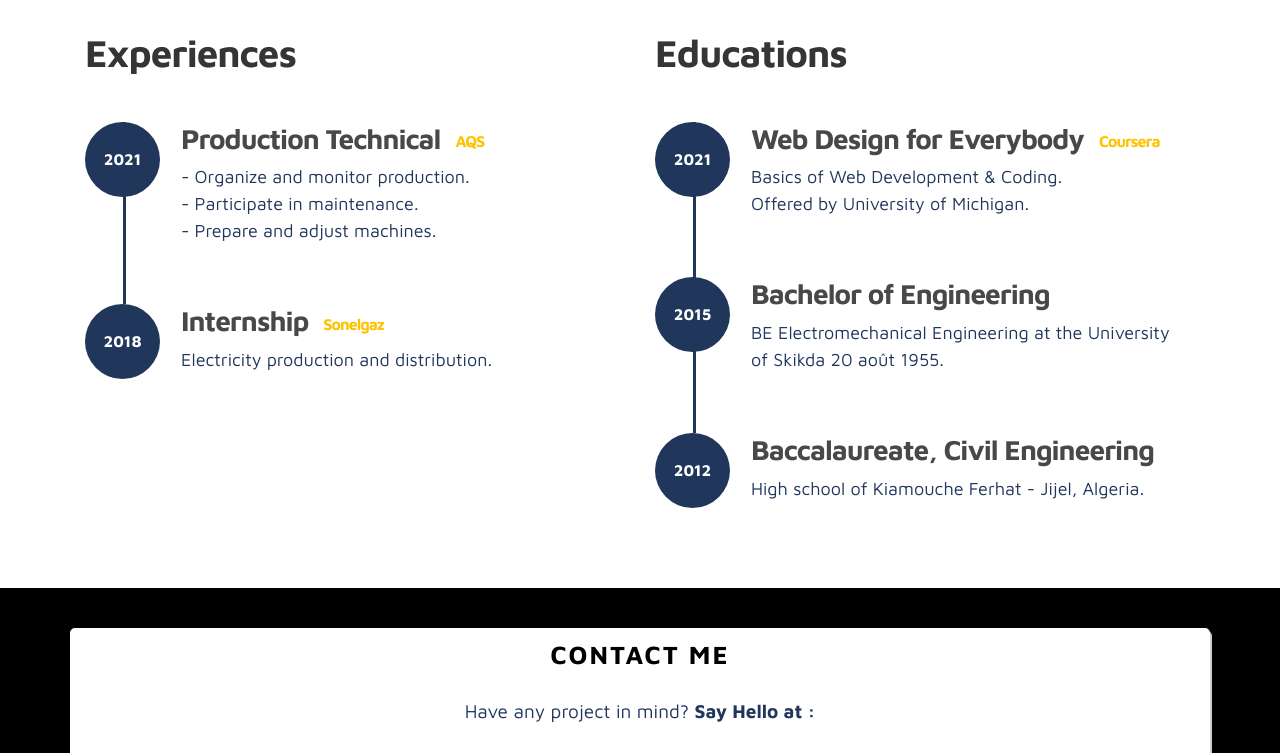
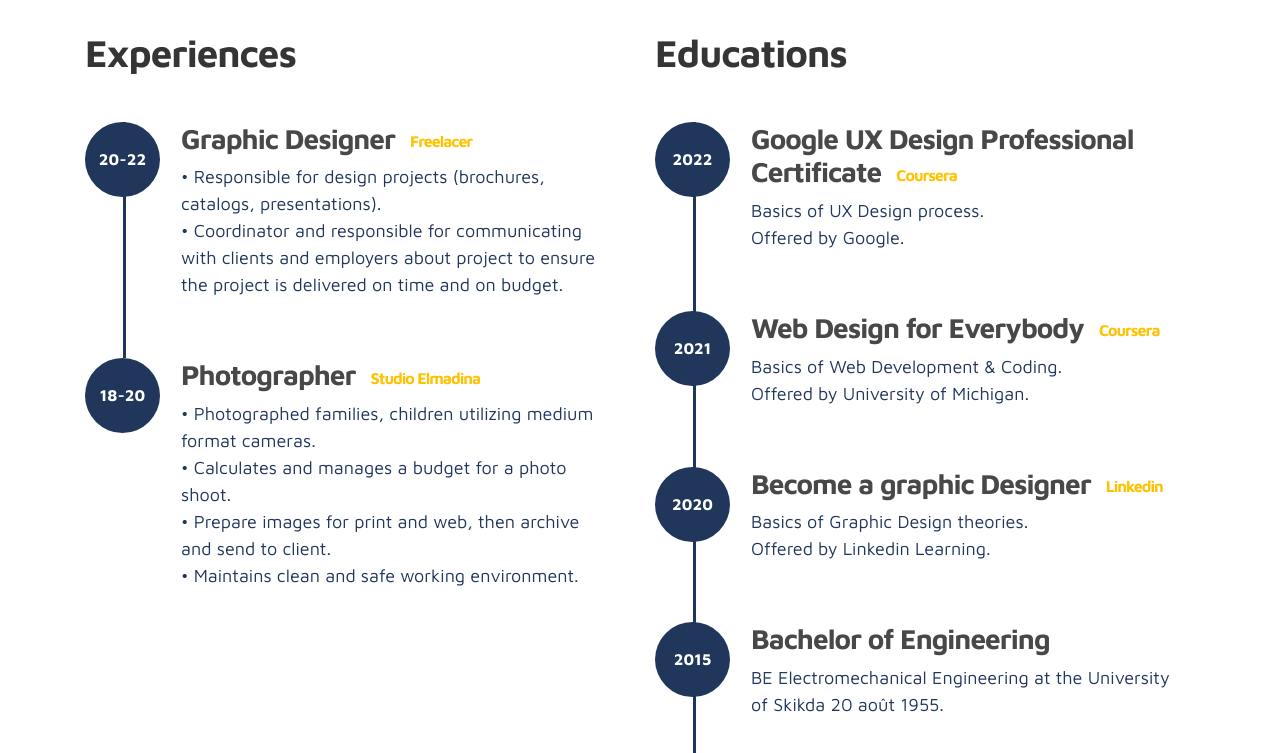
Before and after one commit to samo684/portfolio, a plain HTML site: page index.html in a window 1280 px wide. Shown: the part 1600-2353 px from the top of the page. Drawn offline with Linux system fonts and the light colour scheme.

Commit message:
Updating experience and education info

```diff
--- a/index.html
+++ b/index.html
@@ -185,24 +185,36 @@
           <div class="timeline">
             <div class="timeline-wrapper">
               <div class="timeline-yr">
-                <span>2021</span>
+                <span>20-22</span>
               </div>
               <div class="timeline-info">
-                <h3><span>Production Technical</span><small>AQS</small></h3>
-                <p>- Organize and monitor production.
-                  <br>- Participate in maintenance.
-                  <br> - Prepare and adjust machines.
+                <h3><span>Graphic Designer</span><small>Freelacer</small></h3>
+                <p>• Responsible for design projects
+                  (brochures, catalogs, presentations).
+                  <br>• Coordinator and responsible for
+                  communicating with clients and
+                  employers about project to ensure
+                  the project is delivered on time and
+                  on budget.
                 </p>
               </div>
             </div>
 
             <div class="timeline-wrapper">
               <div class="timeline-yr">
-                <span>2018</span>
+                <span>18-20</span>
               </div>
               <div class="timeline-info">
-                <h3><span>Internship</span><small>Sonelgaz</small></h3>
-                <p>Electricity production and distribution.</p>
+                <h3><span>Photographer</span><small>Studio Elmadina</small></h3>
+                <p>• Photographed families, children
+                  utilizing medium format cameras.
+                  <br>• Calculates and manages a budget
+                  for a photo shoot.
+                  <br>• Prepare images for print and web,
+                  then archive and send to client.
+                  <br>• Maintains clean and safe working
+                  environment.
+                </p>
               </div>
             </div>
 
@@ -214,12 +226,36 @@
 
           <div class="timeline-wrapper">
             <div class="timeline-yr">
+              <span>2022</span>
+            </div>
+            <div class="timeline-info">
+              <h3><span>Google UX Design Professional Certificate</span><small>Coursera</small></h3>
+              <p>Basics of UX Design process.
+                <br>Offered by Google.
+              </p>
+            </div>
+          </div>
+
+          <div class="timeline-wrapper">
+            <div class="timeline-yr">
               <span>2021</span>
             </div>
             <div class="timeline-info">
               <h3><span>Web Design for Everybody</span><small>Coursera</small></h3>
               <p>Basics of Web Development & Coding.
                 <br>Offered by University of Michigan.
+              </p>
+            </div>
+          </div>
+
+          <div class="timeline-wrapper">
+            <div class="timeline-yr">
+              <span>2020</span>
+            </div>
+            <div class="timeline-info">
+              <h3><span>Become a graphic Designer</span><small>Linkedin</small></h3>
+              <p>Basics of Graphic Design theories.
+                <br>Offered by Linkedin Learning.
               </p>
             </div>
           </div>
```
